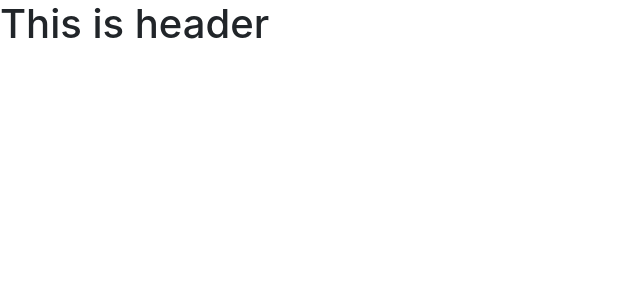
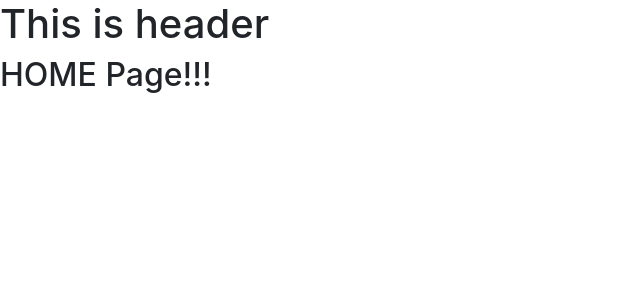
Before and after one commit to alamgirakash2000/09-amazone-clone, a React (Create React App) app: page / in a window 1280 px wide. Shown: the top 300 px of the page, without its empty margins (0-640 px from the left). Built offline with nearby package versions, Linux system fonts and the light colour scheme.

Commit message:
with HashRouter

```diff
--- a/src/App.js
+++ b/src/App.js
@@ -1,6 +1,6 @@
 import React from "react";
 import "./App.css";
-import { BrowserRouter as Router, Switch, Route } from "react-router-dom";
+import { HashRouter as Router, Switch, Route } from "react-router-dom";
 
 import Header from "./components/Header/Header";
 
@@ -10,13 +10,13 @@ function App() {
       <div className="app">
         <Header />
         <Switch>
-          <Route path="/09-amazone-clone/checkout">
+          <Route path="/checkout">
             <h2>Wait for the Checkout Page</h2>
           </Route>
-          <Route path="/09-amazone-clone/login">
+          <Route path="/login">
             <h2>Wait for the Login Page</h2>
           </Route>
-          <Route path="/09-amazone-clone/">
+          <Route path="/">
             <h2>HOME Page!!!</h2>
           </Route>
         </Switch>
```
